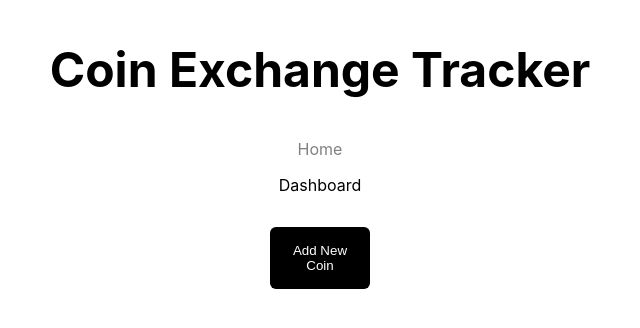
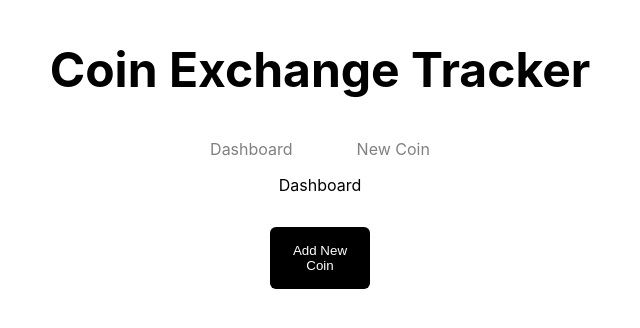
Before and after one commit to elijahbocz/exchange-tracker, a React (Create React App) app in the folder frontend/: page /dashboard in a window 1280 px wide. Shown: the top 328 px of the page, without its empty margins (320-960 px from the left). Built offline with nearby package versions, Linux system fonts and the light colour scheme; sample sign-in values are in the browser's storage.

Commit message:
add conditional rendering to header for user

```diff
--- a/frontend/src/components/Header.js
+++ b/frontend/src/components/Header.js
@@ -1,4 +1,4 @@
-import React from "react";
+import React, { useEffect, useState } from "react";
 import { Link } from "react-router-dom";
 import styled from "styled-components";
 
@@ -15,13 +15,38 @@ const StyledLink = styled(Link)`
   text-decoration: none;
 `;
 
+const StyledUserNav = styled.nav`
+  a {
+    margin: 2rem;
+  }
+`;
+
 function Header() {
+  const [isLoggedIn, setIsLoggedIn] = useState(false);
+
+  useEffect(() => {
+    const userLoggedIn = localStorage.getItem("user");
+    if (userLoggedIn) {
+      // const currentUser = JSON.parse(userLoggedIn);
+      setIsLoggedIn(true);
+    }
+  }, []);
+
   return (
     <StyledHeader>
       <h1>Coin Exchange Tracker</h1>
-      <StyledLink className="app-link" to="/">
-        Home
-      </StyledLink>
+      {isLoggedIn ? (
+        <StyledUserNav>
+          <StyledLink className="app-link" to="/dashboard">
+            Dashboard
+          </StyledLink>
+          <StyledLink className="app-link" to="/new-coin">New Coin</StyledLink>
+        </StyledUserNav>
+      ) : (
+        <StyledLink className="app-link" to="/">
+          Home
+        </StyledLink>
+      )}
     </StyledHeader>
   );
 }
--- a/frontend/src/components/user/Login.js
+++ b/frontend/src/components/user/Login.js
@@ -29,7 +29,6 @@ function Login(props) {
   useEffect(() => {
     const userLoggedIn = localStorage.getItem("user");
     if (userLoggedIn) {
-      const currentUser = JSON.parse(userLoggedIn);
       props.history.push("/dashboard");
     }
   }, []);
```
